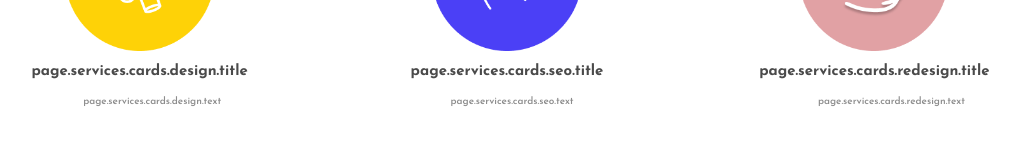
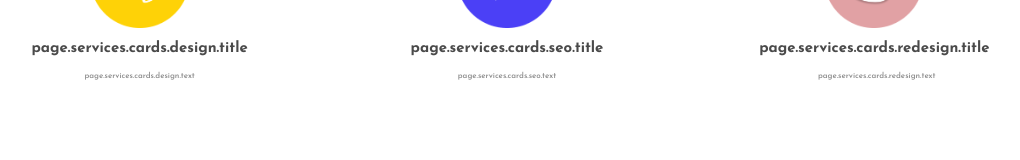
Before and after one commit to FNahuelO/porfolio-PS, a React (Vite) app: page / in a window 1280 px wide. Shown: the part 2020-2180 px from the top of the page, without its empty margins (133-1153 px from the left). Built offline with nearby package versions, Linux system fonts and the light colour scheme; what i18next-xhr-backend would draw is missing.

Commit message:
fix: width

```diff
--- a/src/components/cards/Services.jsx
+++ b/src/components/cards/Services.jsx
@@ -27,13 +27,19 @@ export default function Services({ title, text, color }) {
     >
       <img
         src={vectores[color.substring(1)]}
-        style={{ width: '15rem', height: '15rem' }}
+        style={{ width: '10rem', height: '10rem' }}
       />
 
       <Text weight="800" size="1.5rem" color="#4A4A4A">
         {title}
       </Text>
-      <Text color="#8D8D8D" weight="600" align="center" width="70%" size="1rem">
+      <Text
+        color="#8D8D8D"
+        weight="600"
+        align="center"
+        width="70%"
+        size=".8rem"
+      >
         {text}
       </Text>
     </Container>
--- a/src/components/cards/Slider.jsx
+++ b/src/components/cards/Slider.jsx
@@ -22,7 +22,13 @@ function Card({ imagen, title, text, design, link }) {
       onMouseLeave={() => setShown(false)}
     >
       <img src={imagen} alt="" />
-      <Container width="90%" flex="column" margin="0 auto" gap=".5rem">
+      <Container
+        width="90%"
+        flex="column"
+        margin="0 auto"
+        gap=".5rem"
+        height="38%"
+      >
         <Text
           color="#78778A"
           size="1.25rem"
--- a/src/components/cards/Slider.module.css
+++ b/src/components/cards/Slider.module.css
@@ -4,10 +4,10 @@
   /* align-items: center; */
   background-color: white;
   width: 20rem;
-  height: 75%;
+  height: 90%;
   border-radius: 2rem;
   box-shadow: 0px 4px 11.6px 0px #b8b8b840;
-  gap: 1rem;
+  gap: 0.5rem;
 }
 
 .card img {
```
